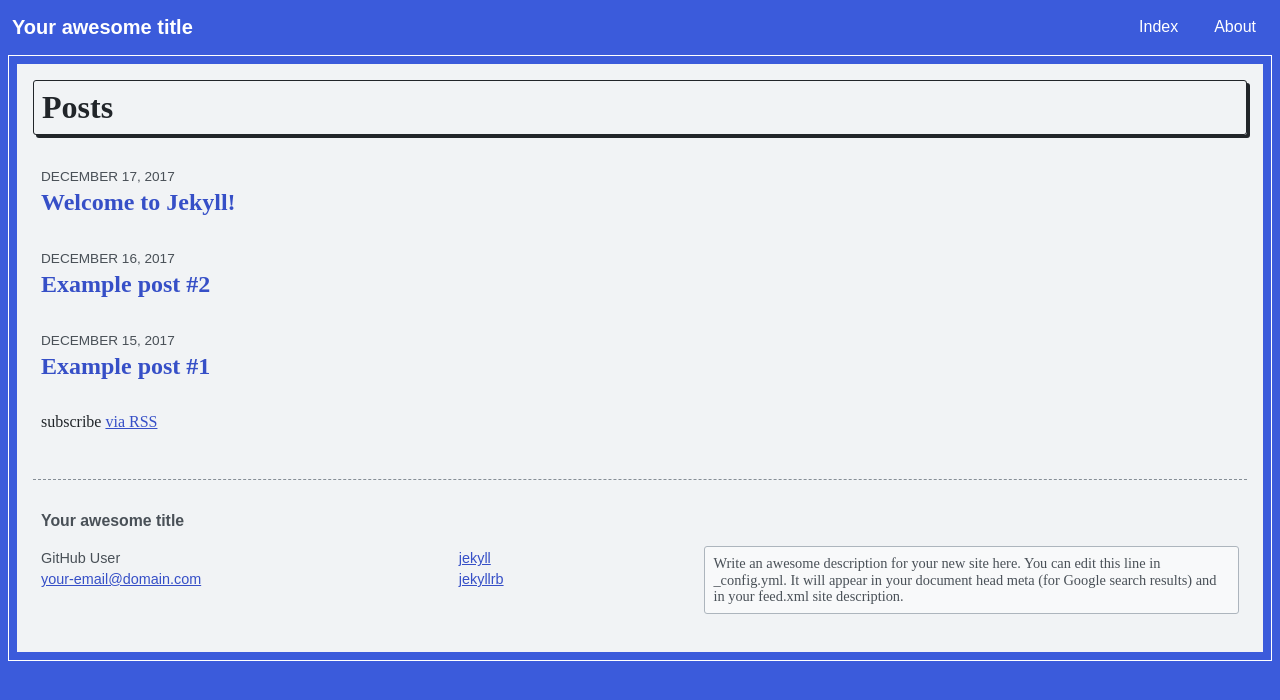
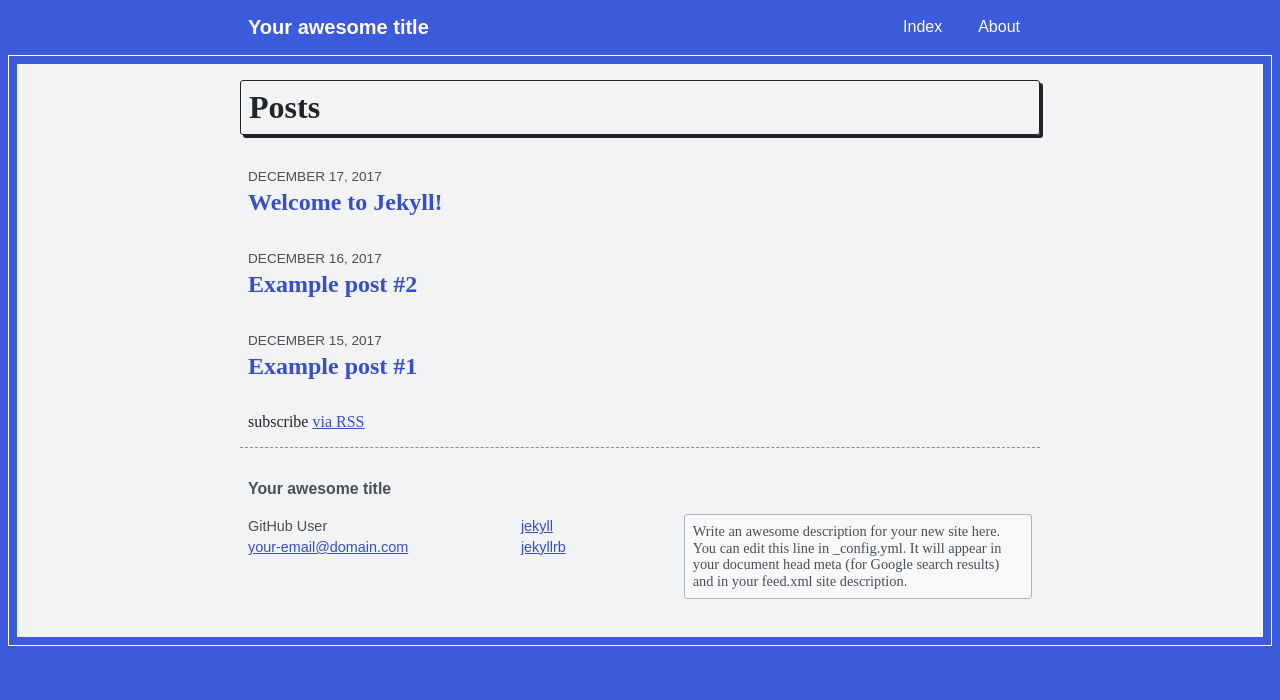
Before and after one commit to iliu-net/jekyll-theme-xyzzy, a Jekyll site: the page built from index.md, in a window 1280 px wide. Shown: the top 700 px of the page. Built offline with Jekyll 4.4.1, drawn with Linux system fonts in a browser that asks for light colours.

Commit message:
Limit content width

```diff
--- a/_includes/header.html
+++ b/_includes/header.html
@@ -1,4 +1,4 @@
-<header id="header" role="banner">
+<header class="content" id="header" role="banner">
 
   <a class="site-title" href="{{ "/" | relative_url }}">{{ site.title | escape }}</a>
 
--- a/_layouts/default.html
+++ b/_layouts/default.html
@@ -7,15 +7,15 @@
 
     {% include header.html %}
 
-    <div class="content">
-      <div class="content-wrapper">
-        <main id="main" role="main">
+    <main id="main" role="main">
+      <div class="main-inner">
+        <div class="content">
           {{ content }}
-        </main>
 
-        {% include footer.html %}
+          {% include footer.html %}
+        </div>
       </div>
-    </div>
+    </main>
 
   </body>
 
--- a/_sass/xyzzy.scss
+++ b/_sass/xyzzy.scss
@@ -1,3 +1,6 @@
+$content-width: 800px !default;
+
 @import
   'xyzzy/base',
+  'xyzzy/utility',
   'xyzzy/layout';
--- a/_sass/xyzzy/_layout.scss
+++ b/_sass/xyzzy/_layout.scss
@@ -11,7 +11,15 @@
 }
 
 #main {
-  padding-bottom: 2rem;
+  border: 1px solid #FFF;
+  margin: 0 .5rem;
+  margin-bottom: 1rem;
+}
+
+.main-inner {
+  background: #f1f3f5;
+  margin: .5rem;
+  padding: 1rem;
 }
 
 #footer {
@@ -34,18 +42,6 @@
 
 .footer-content {
   display: flex;
-}
-
-.content {
-  border: 1px solid #FFF;
-  margin: 0 .5rem;
-  margin-bottom: 1rem;
-}
-
-.content-wrapper {
-  background: #f1f3f5;
-  margin: .5rem;
-  padding: 1rem;
 }
 
 .site-title {
--- /dev/null
+++ b/_sass/xyzzy/_utility.scss
@@ -0,0 +1,4 @@
+.content {
+  margin: auto;
+  width: $content-width;
+}
```
